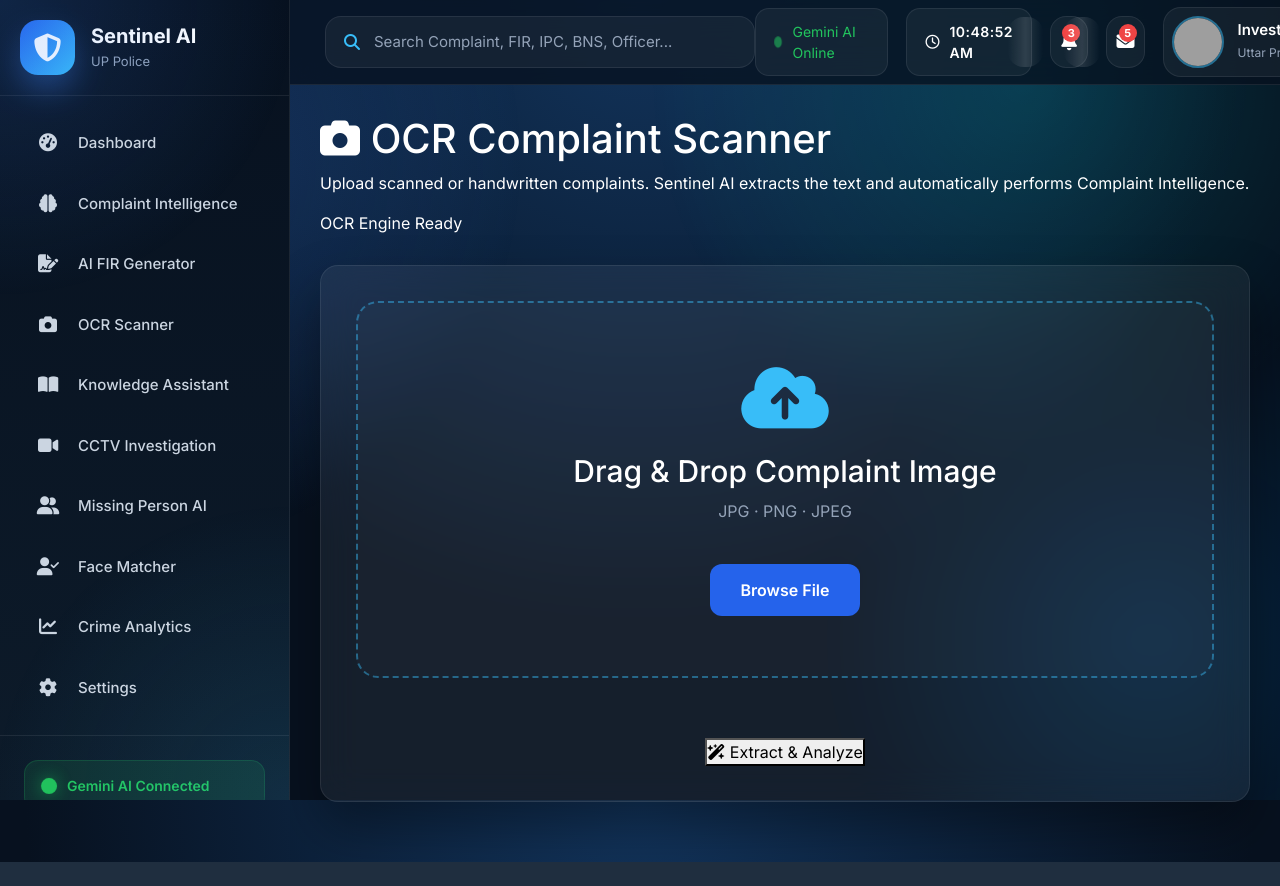
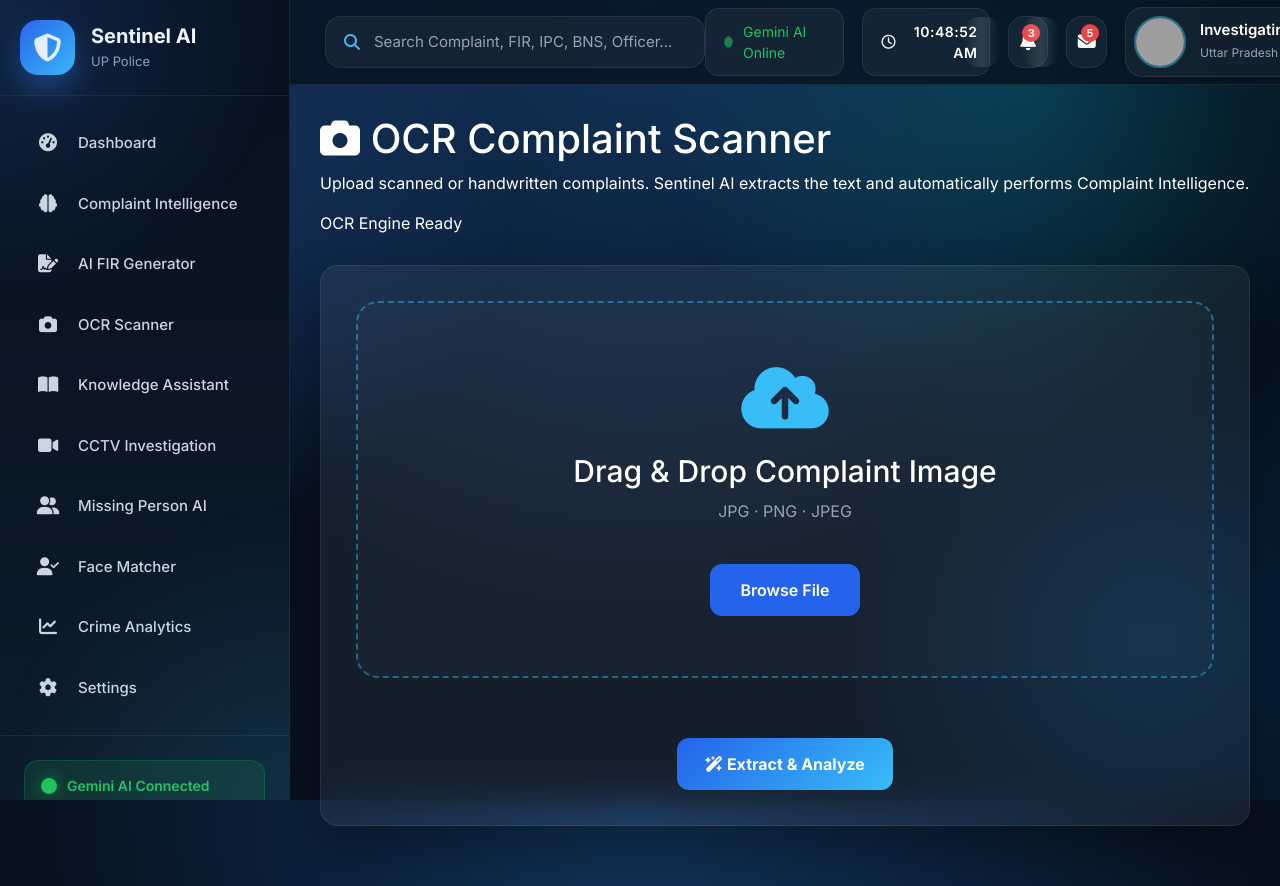
Before and after one commit to Prashant-47/Sentinel-AI-for-UP-Police, a Flask app: page /ocr in a window 1280 px wide. Before the commit the page ends 862 px from the top, so only its background shows below. Run offline with Flask 3, Linux system fonts and the light colour scheme; some libraries are stand-ins or nearby versions; grey boxes are pictures that could not be loaded.

Commit message:
Agent Host changes for agents/ai-fir-generator-design-bugs-fix

```diff
--- a/app/static/css/fir.css
+++ b/app/static/css/fir.css
@@ -64,3 +64,37 @@
     margin-top:10px;
 
 }
+
+/* FIR PAGE CUSTOM ADJUSTMENTS */
+
+n/* Ensure the AI thinking glass has internal padding so the h2 and its content do not start at the border */
+#firThinking{
+
+    padding:22px;
+
+    margin-bottom:18px;
+
+}
+
+/* Layout the FIR result container as a grid so dynamically appended child result cards have gaps */
+#firResult{
+
+    display:grid;
+
+    gap:18px;
+
+}
+
+/* Keep the original wrapper appearance but as a distinct element so child result-cards get their own borders */
+.result-wrapper{
+
+    padding:22px;
+
+}
+
+/* Make sure child result cards inside the result container behave normally (no negative margins) */
+#firResult > .result-card{
+
+    margin:0;
+
+}
--- a/app/static/css/layout.css
+++ b/app/static/css/layout.css
@@ -72,7 +72,8 @@
 
     gap:14px;
 
-    width:430px;
+    /* slightly reduced max width so there is clear separation from the topbar-right group */
+    width:380px;
 
     padding:14px 18px;
 
@@ -385,6 +386,26 @@
 
     letter-spacing:.5px;
 
+    /* keep a fixed minimum width to prevent layout shift when the seconds update */
+    min-width:72px;
+
+    display:inline-block;
+
+    text-align:right;
+
+}
+
+/* Ensure topbar cards (AI status / time) have a stable minimum width so small content changes don't shift the bar */
+.topbar-card{
+
+    min-width:110px;
+
+    display:flex;
+
+    align-items:center;
+
+    gap:10px;
+
 }
 
 /*==================================================
--- a/app/static/css/ocr.css
+++ b/app/static/css/ocr.css
@@ -107,6 +107,37 @@
     background:#1d4ed8;
 
     transform:translateY(-2px);
+
+}
+
+/* Analyze / Extract button styling to match primary look */
+.analyze-btn{
+
+    border:none;
+
+    cursor:pointer;
+
+    color:white;
+
+    font-size:16px;
+
+    font-weight:700;
+
+    padding:14px 28px;
+
+    border-radius:12px;
+
+    background:linear-gradient(135deg,#2563eb,#38bdf8);
+
+    transition:.35s;
+
+}
+
+.analyze-btn:hover{
+
+    transform:translateY(-3px);
+
+    box-shadow:0 12px 30px rgba(59,130,246,.25);
 
 }
 
--- a/app/templates/fir.html
+++ b/app/templates/fir.html
@@ -214,7 +214,7 @@
         style="display:none;"
 
     >
-            <div class="glass result-card">
+            <div class="glass result-wrapper">
 
             <div class="d-flex justify-content-between align-items-center mb-4">
 
```
